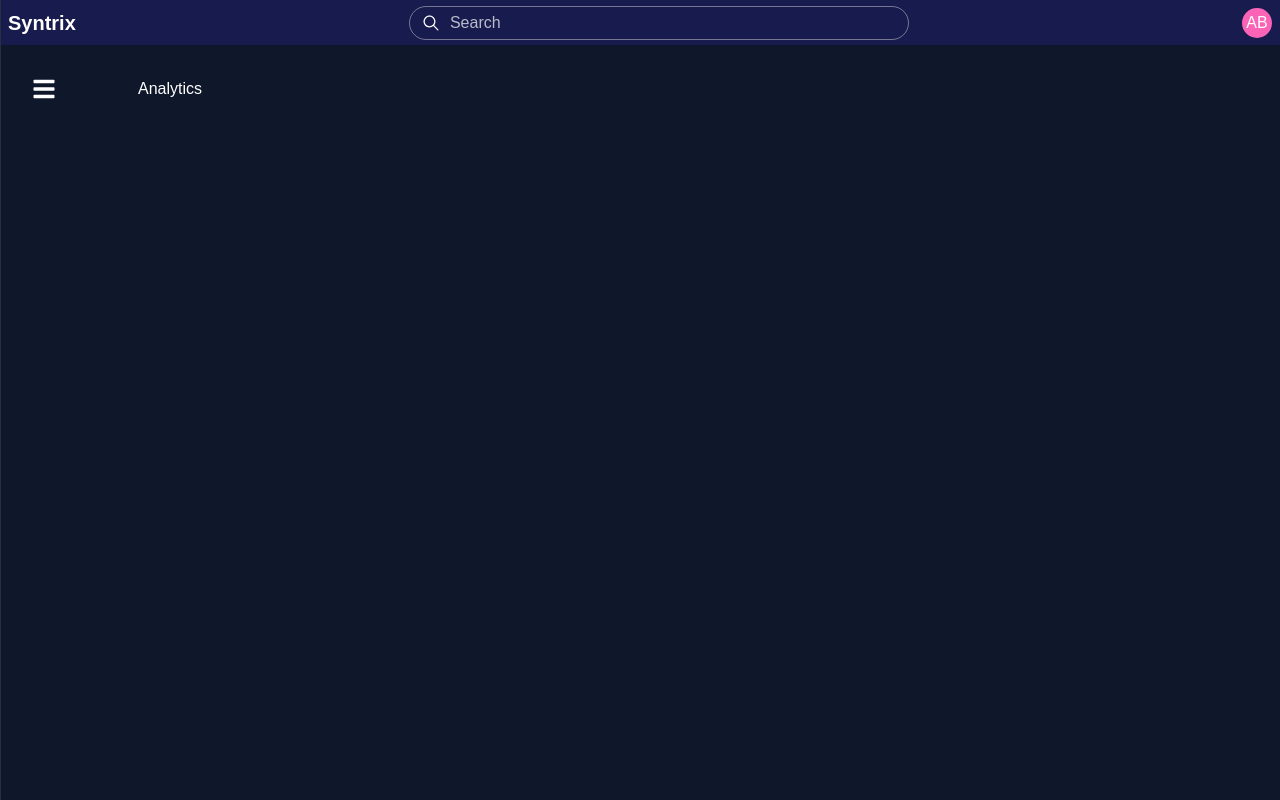
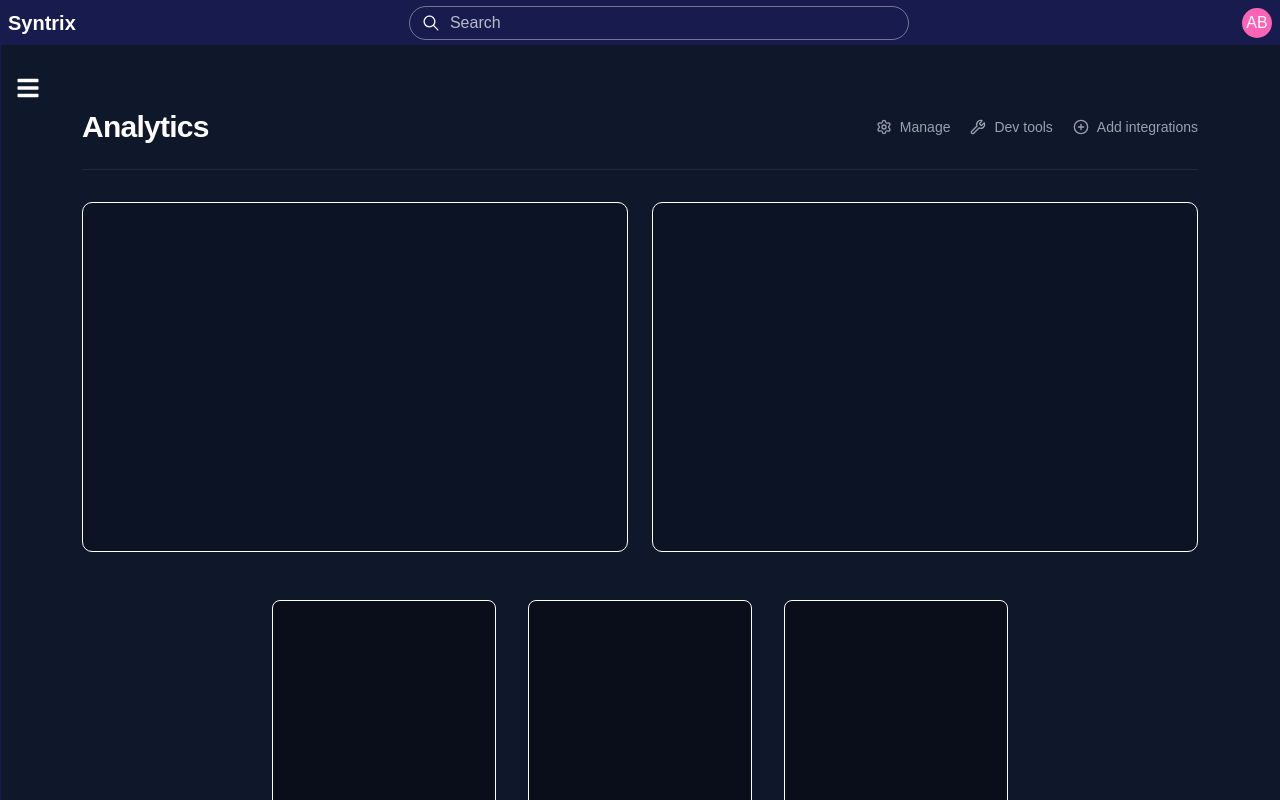
Before and after one commit to boshraemad/Syntrix, a React (Vite) app: page /Analytics in a window 1280 px wide. Built offline with nearby package versions, Linux system fonts and the light colour scheme.

Commit message:
sidebar has finished

```diff
--- a/src/component/SideBar.jsx
+++ b/src/component/SideBar.jsx
@@ -1,63 +1,171 @@
-import React from 'react'
-import { useState } from 'react'
-import { FaBars, FaHome, FaChevronRight } from "react-icons/fa";
-import { IoCloseOutline } from "react-icons/io5"; // أيقونة القفل
+import React, { useState, useEffect, useRef } from 'react';
+import { FaBars, FaHome, FaChevronRight, FaChevronDown } from "react-icons/fa";
+import { IoCloseOutline } from "react-icons/io5";
 import { MdOutlineAnalytics, MdOutlineSecurity, MdSettings } from "react-icons/md";
-import { TbTelescope } from "react-icons/tb"; // أيقونة Observability
-import { Link } from 'react-router-dom';
+import { TbTelescope } from "react-icons/tb";
+import { Link, useLocation } from 'react-router-dom';
+
 export default function SideBar() {
-    const [isOpen, setIsOpen] = useState(false);
-      // بيانات القائمة الجانبية
+  const [isOpen, setIsOpen] = useState(false);
+  const [openSubMenu, setOpenSubMenu] = useState(null);
+  const location = useLocation();
+  const sidebarRef = useRef(null); // مرجع للـ Sidebar
+
+  // 1. إغلاق القائمة عند تغيير المسار
+  useEffect(() => {
+    setIsOpen(false);
+  }, [location.pathname]);
+
+  // 2. إغلاق القائمة عند الضغط في أي مكان خارج الـ Sidebar
+  useEffect(() => {
+    function handleClickOutside(event) {
+      if (sidebarRef.current && !sidebarRef.current.contains(event.target)) {
+        setIsOpen(false);
+      }
+    }
+
+    if (isOpen) {
+      document.addEventListener("mousedown", handleClickOutside);
+    } else {
+      document.removeEventListener("mousedown", handleClickOutside);
+    }
+
+    return () => {
+      document.removeEventListener("mousedown", handleClickOutside);
+    };
+  }, [isOpen]);
+
   const menuItems = [
-    { title: "Home", icon: <FaHome />, active: true },
-    { title: "Analytics", icon: <MdOutlineAnalytics /> },
-    { title: "Observability", icon: <TbTelescope /> },
-    { title: "Security", icon: <MdOutlineSecurity /> },
-    { title: "Setting", icon: <MdSettings /> },
+    { title: "Home", path: "/", icon: <FaHome /> },
+    {
+      title: "Analytics",
+      icon: <MdOutlineAnalytics />,
+      subLinks: [
+        { name: "Discover", path: "/discover" },
+        { name: "Dashboards", path: "/dashboards" },
+        { name: "Canvas", path: "/canvas" },
+        { name: "Maps", path: "/maps" },
+        { name: "Machine Learning", path: "/machine-learning" },
+        { name: "Visualize Library", path: "/visualize-library" }
+      ]
+    },
+    {
+      title: "Observability",
+      icon: <TbTelescope />,
+      subLinks: [
+        { name: "Logs", path: "/logs" },
+        { name: "Metrics", path: "/metrics" }
+      ]
+    },
+    {
+      title: "Security",
+      icon: <MdOutlineSecurity />,
+      subLinks: [
+        { name: "Overview", path: "/overview" },
+        { name: "Detections", path: "/detections" }
+      ]
+    },
+    { title: "Setting", path: "/setting", icon: <MdSettings /> },
   ];
 
+  const isParentActive = (item) => {
+    if (item.path === location.pathname) return true;
+    if (item.subLinks) {
+      return item.subLinks.some(sub => sub.path === location.pathname);
+    }
+    return false;
+  };
+
+  const toggleSubMenu = (title) => {
+    setOpenSubMenu(openSubMenu === title ? null : title);
+  };
+
   return (
-        <div className="min-h-screen bg-primary text-white p-8 relative overflow-x-hidden">
-      {/* --- Sidebar (Toggle Menu) --- */}
-      <div className={`fixed top-0 left-0 h-full bg-primary border-r border-white/10 z-50 transition-all duration-300 ${isOpen ? 'w-64' : 'w-0'} overflow-hidden`}>
-        <div className="p-4 flex flex-col h-full">
-          {/* رأس القائمة */}
-          <div className="flex items-center justify-between mb-8">
-            <h2 className="text-xl font-bold px-2">Syntrix</h2>
-            <IoCloseOutline className="text-2xl cursor-pointer hover:text-third " onClick={() => setIsOpen(false)} />
+    <>
+      {/* زر الفتح - بيظهر في الـ Layout الأساسي */}
+      {!isOpen && (
+        <div className="p-4 fixed top-15 left-0 z-30">
+          <FaBars
+            className="text-2xl cursor-pointer text-white hover:text-third transition-colors"
+            onClick={() => setIsOpen(true)}
+          />
+        </div>
+      )}
+
+      {/* --- Sidebar --- */}
+      <div
+        ref={sidebarRef} // ربط المرجع هنا
+        className={`fixed top-0 left-0 h-full bg-[#020617] z-50 transition-all duration-300 ${isOpen ? 'w-72' : 'w-0'} overflow-hidden
+        border-r border-third/40
+        shadow-[5px_0_25px_-5px_rgba(var(--third-rgb),0.4)]`}
+      >
+
+        <div className="p-4 flex flex-col h-full w-72">
+
+          {/* Header */}
+          <div className="flex items-center justify-between mb-8 border-b border-white/5 pb-4">
+            <h2 className="text-2xl font-bold bg-gradient-to-r from-white to-third bg-clip-text text-transparent px-2">
+              Syntrix
+            </h2>
+            <IoCloseOutline
+              className="text-3xl cursor-pointer text-white/50 hover:text-white transition-all"
+              onClick={() => setIsOpen(false)}
+            />
           </div>
 
-          {/* روابط القائمة */}
-          <nav className="flex-1">
-            {menuItems.map((item, index) => (
-              <Link
-                to={`/${item.title === "Home" ? "/" : item.title}`}
-                key={index}
-                className={`flex items-center justify-between p-3 rounded-lg mb-2 cursor-pointer transition-all ${item.active ? 'bg-white/5 border border-third/50' : 'hover:bg-white/5'}`}
-              >
-                <div className="flex items-center gap-3">
-                  <span className="text-xl text-white/70">{item.icon}</span>
-                  <span className="font-medium">{item.title}</span>
+          {/* Nav Links */}
+          <nav className="flex-1 overflow-y-auto custom-scrollbar">
+            {menuItems.map((item, index) => {
+              const active = isParentActive(item);
+
+              return (
+                <div key={index} className="mb-2">
+                  <div
+                    onClick={() => item.subLinks ? toggleSubMenu(item.title) : null}
+                    className={`flex items-center justify-between p-3 rounded-lg cursor-pointer transition-all
+                      ${active ? 'bg-third/20 border border-third/50 shadow-[0_0_15px_rgba(var(--third-rgb),0.2)]' : 'hover:bg-white/5'}`}
+                  >
+                    <Link
+                      to={item.subLinks ? "#" : item.path}
+                      className="flex items-center gap-3 flex-1"
+                    >
+                      <span className={`text-xl ${active ? 'text-third' : 'text-white/70'}`}>{item.icon}</span>
+                      <span className={`font-medium ${active ? 'text-white' : 'text-gray-400'}`}>{item.title}</span>
+                    </Link>
+
+                    {item.subLinks && (
+                      openSubMenu === item.title ? <FaChevronDown className="text-xs text-third" /> : <FaChevronRight className="text-xs text-white/40" />
+                    )}
+                  </div>
+
+                  {item.subLinks && openSubMenu === item.title && (
+                    <div className="ml-9 mt-2 flex flex-col gap-1 border-l border-third/20 pl-4 transition-all">
+                      {item.subLinks.map((sub, idx) => {
+                        const isSubActive = location.pathname === sub.path;
+                        return (
+                          <Link
+                            key={idx}
+                            to={sub.path}
+                            className={`text-sm py-2 px-2 rounded-md transition-colors
+                              ${isSubActive ? 'text-third bg-third/5 font-bold' : 'text-gray-500 hover:text-third/80'}`}
+                          >
+                            {sub.name}
+                          </Link>
+                        );
+                      })}
+                    </div>
+                  )}
                 </div>
-                <FaChevronRight className="text-xs text-white/40" />
-              </Link>
-            ))}
+              );
+            })}
           </nav>
 
-          {/* الزرار السفلي في القائمة */}
-          <button className="mt-auto cursor-pointer  bg-white text-primary w-full py-2 rounded-lg font-bold flex items-center justify-center gap-2 hover:bg-gray-200">
-            <span className="text-lg ">+</span> Add integration
+          {/* Bottom Action */}
+          <button className="mt-auto cursor-pointer bg-white text-[#020617] w-full py-2.5 rounded-lg font-bold flex items-center justify-center gap-2 hover:bg-third hover:text-white transition-all shadow-[0_0_20px_rgba(255,255,255,0.1)]">
+            <span className="text-xl">+</span> Add integration
           </button>
         </div>
       </div>
-
-      {/* --- Main Content --- */}
-      {/* أيقونة فتح القائمة */}
-      <FaBars className="text-2xl mb-3 cursor-pointer hover:text-third transition-colors" onClick={() => setIsOpen(true)} />
-              {/* خلفية معتمة عند فتح القائمة (Overlay) */}
-      {isOpen && (
-        <div className="fixed inset-0 bg-black/40 z-40 backdrop-blur-sm" onClick={() => setIsOpen(false)}></div>
-      )}
-    </div>
-  )
+    </>
+  );
 }
--- a/src/pages/Analytics.jsx
+++ b/src/pages/Analytics.jsx
@@ -1,7 +1,51 @@
-import React from 'react'
+import React from 'react';
+import { Settings, Wrench, PlusCircle, Search } from 'lucide-react';
 
 export default function Analytics() {
   return (
-    <div>Analytics</div>
-  )
+    <div className="p-8 text-white min-h-screen">
+      {/* 1. Header Section */}
+      <div className="flex flex-col md:flex-row justify-between items-start md:items-center border-b border-gray-800 pb-6 mb-8 gap-4  ">
+        <h1 className="text-3xl font-bold tracking-tight">Analytics</h1>
+
+        <div className="flex flex-wrap gap-5 text-gray-400 text-sm">
+          <button className="flex items-center cursor-pointer gap-2 hover:text-white transition-all">
+            <Settings size={16} />
+            <span>Manage</span>
+          </button>
+          <button className="flex items-center cursor-pointer gap-2 hover:text-white transition-all">
+            <Wrench size={16} />
+            <span>Dev tools</span>
+          </button>
+          <button className="flex items-center cursor-pointer gap-2 hover:text-white transition-all">
+            <PlusCircle size={16} />
+            <span>Add integrations</span>
+          </button>
+        </div>
+      </div>
+
+      {/* 2. Top Large Charts Grid */}
+      <div className="grid grid-cols-1 lg:grid-cols-2 gap-6 mb-12">
+        {/* Left Chart Card with Search */}
+        <div className="bg-[#0b1120]/50 border cursor-pointer border-[#FFFFFF] rounded-lg p-4 min-h-[350px] relative">
+          <div className="relative w-full max-w-sm">
+
+          </div>
+        </div>
+
+        {/* Right Chart Card (Empty) */}
+        <div className="bg-[#0b1120]/50 border border-[#FFFFFF] rounded-lg min-h-[350px]"></div></div>
+
+      {/* 3. Bottom Integration Cards */}
+      <div className="flex flex-wrap justify-center items-end gap-8">
+        {/* Side Card 1 (Dark) */}
+        <div className="w-56 h-56 bg-black/40 border border-[#FFFFFF] cursor-pointer rounded-md"></div>
+
+        <div className="w-56 h-56 bg-black/40 border border-[#FFFFFF] cursor-pointer rounded-md"></div>
+
+        {/* Side Card 2 (Dark) */}
+        <div className="w-56 h-56 bg-black/40 border border-[#FFFFFF] cursor-pointer rounded-md"></div>
+      </div>
+    </div>
+  );
 }
```
